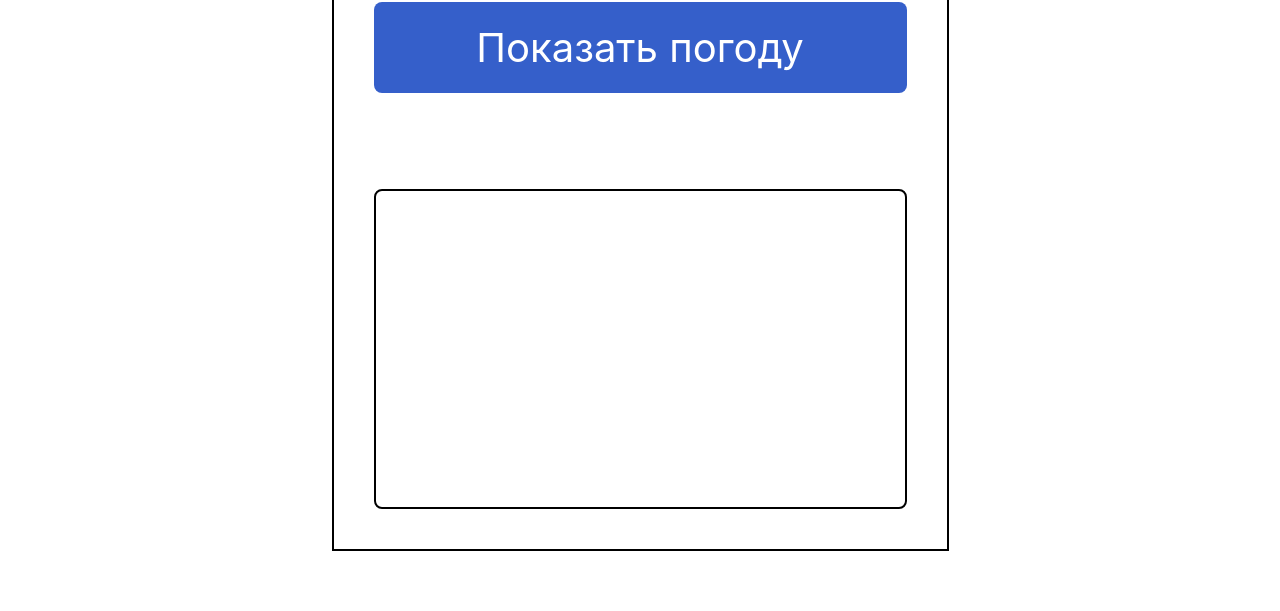
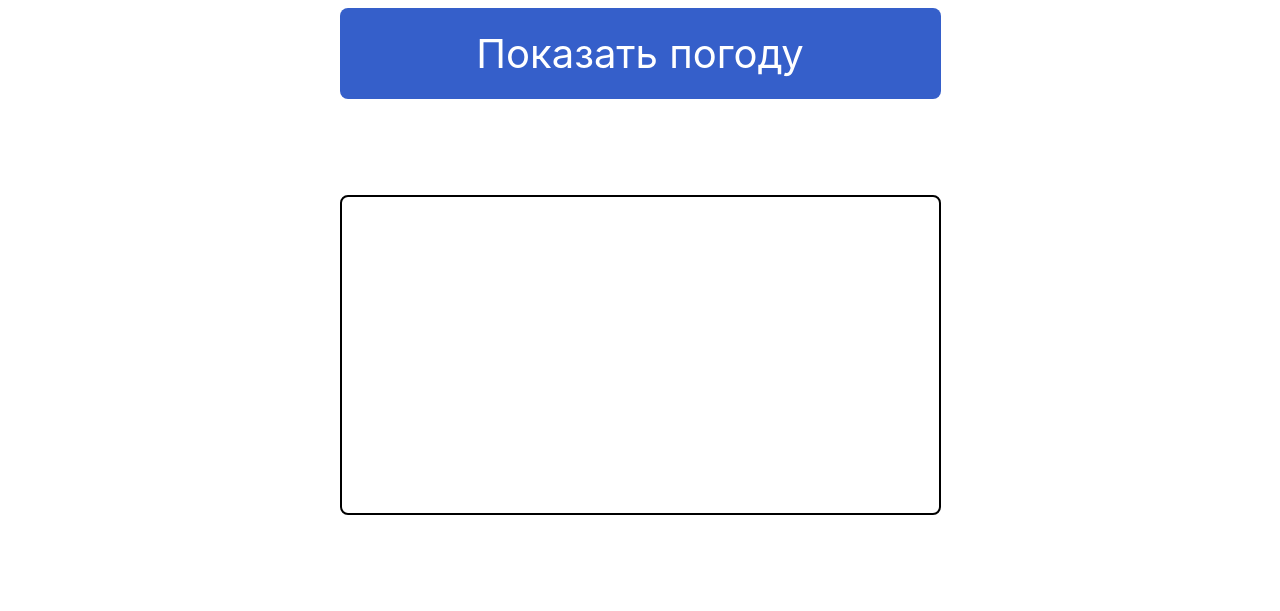
Before and after one commit to git8biit/weather-app, a plain HTML site: page index.html in a window 1280 px wide. Shown: the part 282-893 px from the top of the page. Drawn offline with Linux system fonts and the light colour scheme.

Commit message:
Update styles.css

```diff
--- a/styles.css
+++ b/styles.css
@@ -51,10 +51,11 @@ body {
 
 .widget {
   background: #fff;
-  border: 2px solid #000000;
-  border-radius: 0;
-  padding: 40px;
-  width: 617px;
+  border: none;
+  border-radius: 16px;
+  box-shadow: none;
+  padding: 48px;
+  width: 697px;
   max-width: 100%;
 }
 
```
